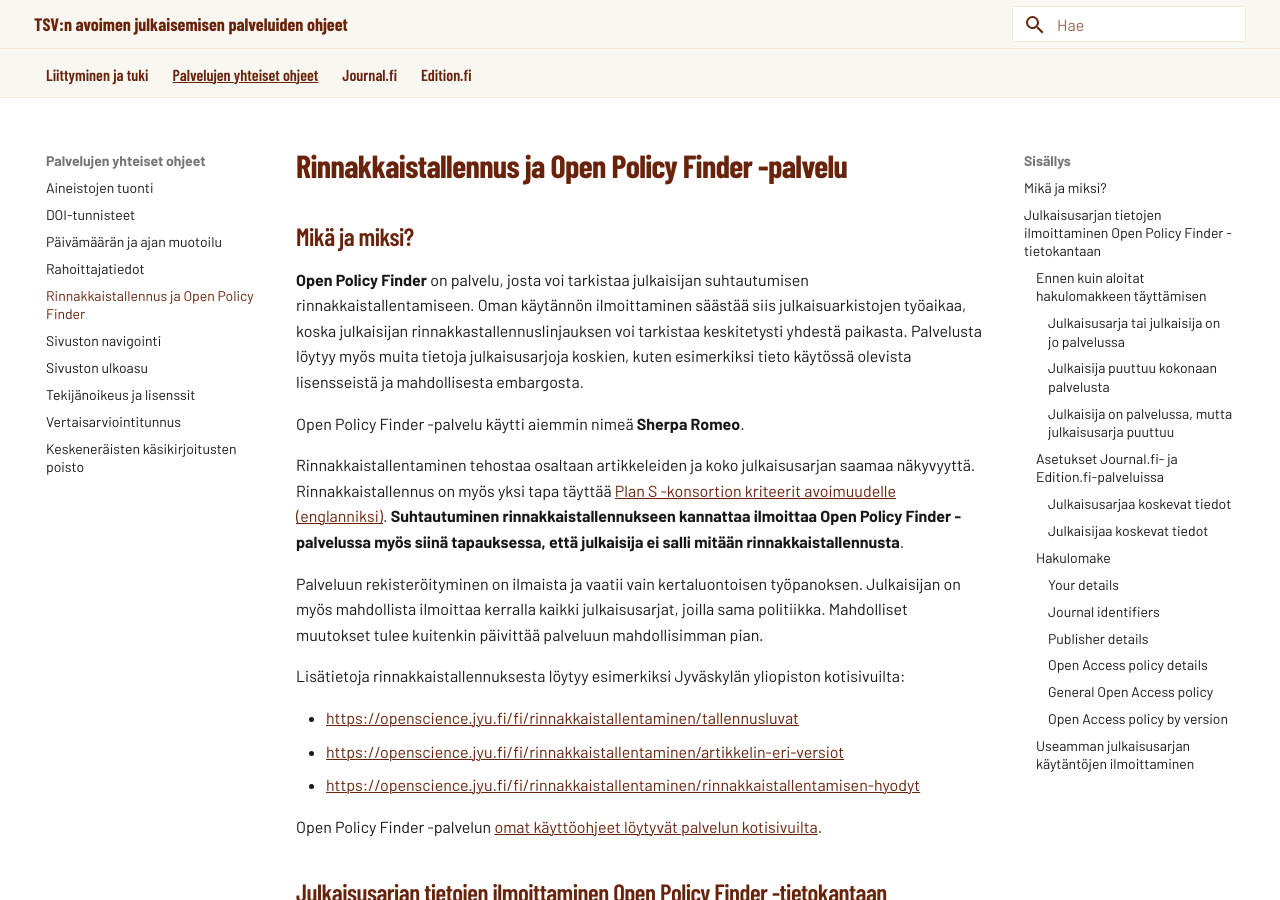
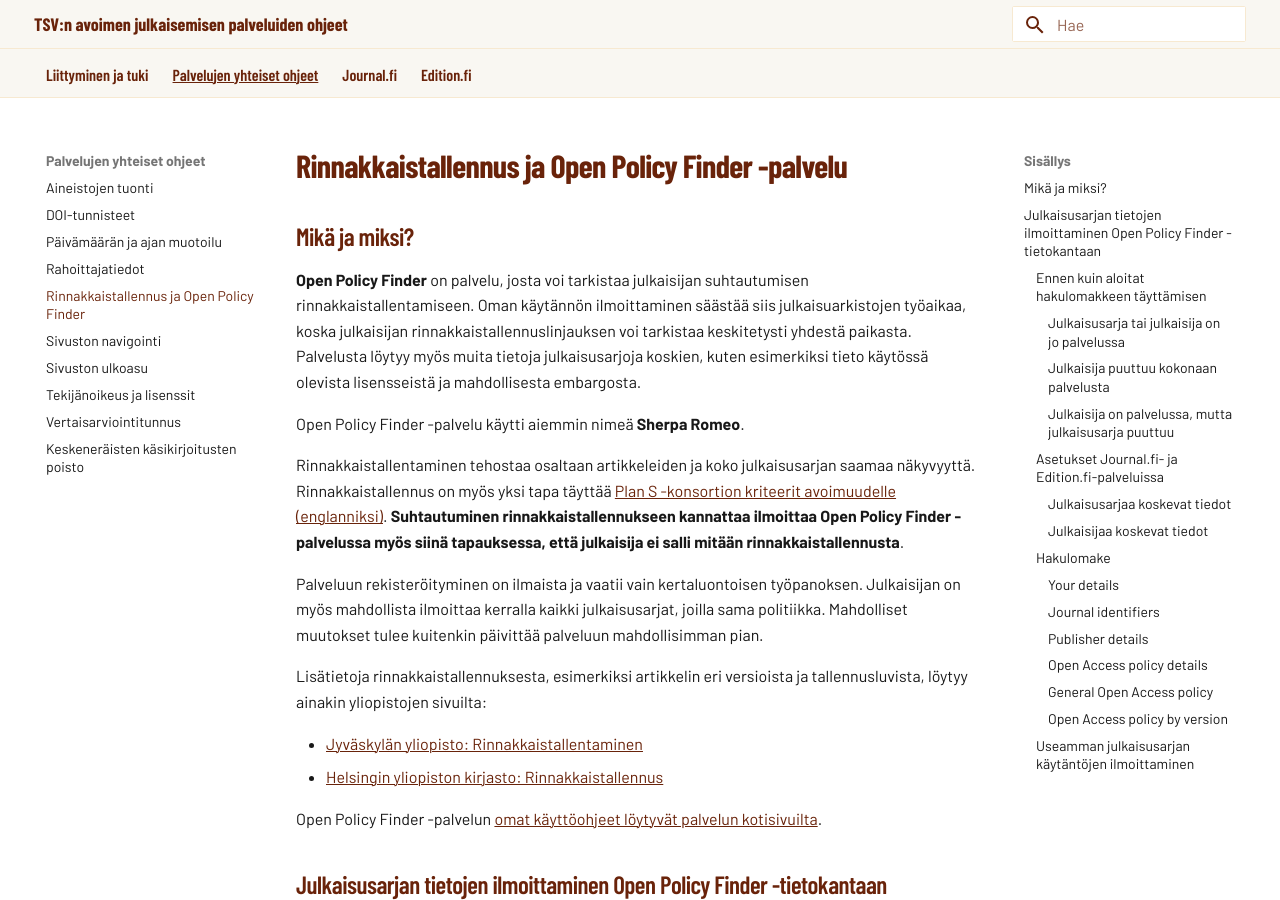
Before and after one commit to tsv-fi/avoimen-julkaisemisen-palveluiden-ohjeet, an MkDocs documentation site: the page built from docs/yleiset/rinnakkaistallennus.md, in a window 1280 px wide and 900 px high. Built offline with MkDocs 1.6.1 and Material for MkDocs 9.7.7, drawn with Linux system fonts in a browser that asks for light colours; some web fonts are replaced.

Commit message:
Fix dead links

```diff
--- a/docs/yleiset/rinnakkaistallennus.md
+++ b/docs/yleiset/rinnakkaistallennus.md
@@ -2,7 +2,7 @@
 
 ## Mikä ja miksi?
 
-**Open Policy Finder** on palvelu, josta voi tarkistaa julkaisijan suhtautumisen rinnakkaistallentamiseen. Oman käytännön ilmoittaminen säästää siis julkaisuarkistojen työaikaa, koska julkaisijan rinnakkastallennuslinjauksen voi tarkistaa keskitetysti yhdestä paikasta. Palvelusta löytyy myös muita tietoja julkaisusarjoja koskien, kuten esimerkiksi tieto käytössä olevista lisensseistä ja mahdollisesta embargosta.
+**Open Policy Finder** on palvelu, josta voi tarkistaa julkaisijan suhtautumisen rinnakkaistallentamiseen. Oman käytännön ilmoittaminen säästää siis julkaisuarkistojen työaikaa, koska julkaisijan rinnakkaistallennuslinjauksen voi tarkistaa keskitetysti yhdestä paikasta. Palvelusta löytyy myös muita tietoja julkaisusarjoja koskien, kuten esimerkiksi tieto käytössä olevista lisensseistä ja mahdollisesta embargosta.
 
 Open Policy Finder -palvelu käytti aiemmin nimeä **Sherpa Romeo**.
 
@@ -10,11 +10,10 @@ Rinnakkaistallentaminen tehostaa osaltaan artikkeleiden ja koko julkaisusarjan s
 
 Palveluun rekisteröityminen on ilmaista ja vaatii vain kertaluontoisen työpanoksen. Julkaisijan on myös mahdollista ilmoittaa kerralla kaikki julkaisusarjat, joilla sama politiikka. Mahdolliset muutokset tulee kuitenkin päivittää palveluun mahdollisimman pian.
 
-Lisätietoja rinnakkaistallennuksesta löytyy esimerkiksi Jyväskylän yliopiston kotisivuilta:
+Lisätietoja rinnakkaistallennuksesta, esimerkiksi artikkelin eri versioista ja tallennusluvista, löytyy ainakin yliopistojen sivuilta:
 
-* [https://openscience.jyu.fi/fi/rinnakkaistallentaminen/tallennusluvat](https://openscience.jyu.fi/fi/rinnakkaistallentaminen/tallennusluvat)
-* [https://openscience.jyu.fi/fi/rinnakkaistallentaminen/artikkelin-eri-versiot](https://openscience.jyu.fi/fi/rinnakkaistallentaminen/artikkelin-eri-versiot)
-* [https://openscience.jyu.fi/fi/rinnakkaistallentaminen/rinnakkaistallentamisen-hyodyt](https://openscience.jyu.fi/fi/rinnakkaistallentaminen/rinnakkaistallentamisen-hyodyt)
+* [Jyväskylän yliopisto: Rinnakkaistallentaminen](https://www.jyu.fi/fi/tutkimus/julkaiseminen-jyvaskylan-yliopistossa/rinnakkaistallentaminen)
+* [Helsingin yliopiston kirjasto: Rinnakkaistallennus](https://www.helsinki.fi/fi/helsingin-yliopiston-kirjasto/tutkijan-kirjasto/rinnakkaistallennus)
 
 Open Policy Finder -palvelun [omat käyttöohjeet löytyvät palvelun kotisivuilta](https://openpolicyfinder.jisc.ac.uk/help).
 
```
Also changed, not shown: docs/journal-fi/doaj.md (+1 -1 lines).
